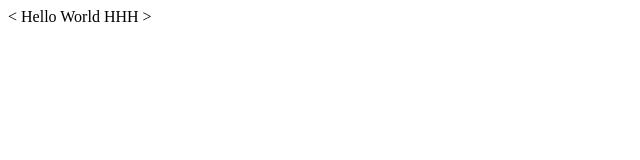
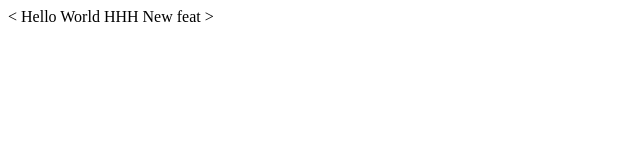
Before and after one commit to Fiona-Vong/CS50, a plain HTML site: page lecture1/index.html in a window 1280 px wide. Shown: the full height of the page, 0-640 px from the left. Drawn offline with Linux system fonts and the light colour scheme.

Commit message:
added feat

```diff
--- a/lecture1/index.html
+++ b/lecture1/index.html
@@ -6,6 +6,7 @@
   </head>
   <body>
     Hello World HHH
+    New feat
 
   </body>
 </html>>
```
